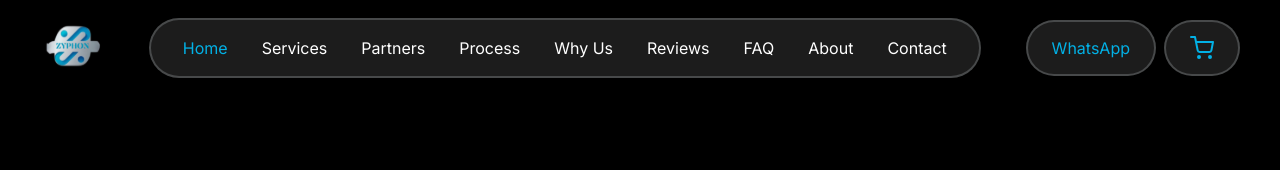
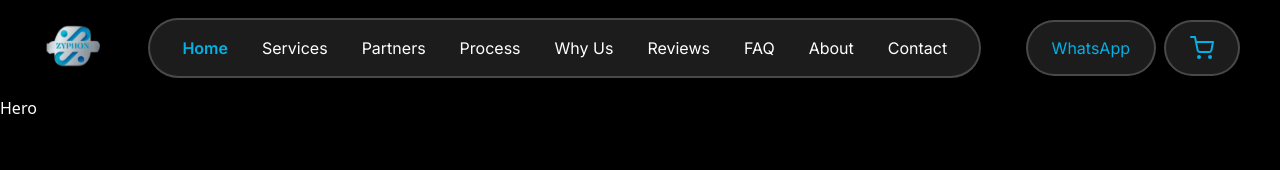
Before and after one commit to MaiNehaHu/Zyphone, a React (Vite) app: page / in a window 1280 px wide. Shown: the top 170 px of the page. Built offline with nearby package versions, Linux system fonts and the light colour scheme.

Commit message:
navbar fix

```diff
--- a/src/App.tsx
+++ b/src/App.tsx
@@ -1,5 +1,6 @@
 import CommonLayout from "./layout/CommonLayout";
 import { BrowserRouter, Route, Routes } from "react-router-dom";
+import Hero from "./pages/Hero";
 
 const App = () => {
   return (
@@ -10,7 +11,7 @@ const App = () => {
             path="/"
             element={
               <CommonLayout>
-                <h1>Hi</h1>
+                <Hero />
               </CommonLayout>
             }
           />
--- a/src/layout/NavBar.tsx
+++ b/src/layout/NavBar.tsx
@@ -1,29 +1,54 @@
-import { useState, type JSX } from "react";
+import { useEffect, useState, type JSX } from "react";
 import { FiHome, FiShoppingCart } from "react-icons/fi";
 import { LuLayoutGrid } from "react-icons/lu";
-import { Link, useLocation, useNavigate } from "react-router-dom";
+import { Link } from "react-router-dom";
 import logo from "../../logo.svg";
 
 interface NavItem {
     name: string;
-    slug: string;
+    targetId: string; // id of the section
 }
 
 const NavBar = () => {
-    const navigate = useNavigate();
-    const location = useLocation();
+    const [activeSection, setActiveSection] = useState("home");
 
     const navItems: NavItem[] = [
-        { name: "Home", slug: "/" },
-        { name: "Services", slug: "/services" },
-        { name: "Partners", slug: "/partners" },
-        { name: "Process", slug: "/process" },
-        { name: "Why Us", slug: "/why-us" },
-        { name: "Reviews", slug: "/reviews" },
-        { name: "FAQ", slug: "/faq" },
-        { name: "About", slug: "/about" },
-        { name: "Contact", slug: "/contact" },
+        { name: "Home", targetId: "home" },
+        { name: "Services", targetId: "services" },
+        { name: "Partners", targetId: "partners" },
+        { name: "Process", targetId: "process" },
+        { name: "Why Us", targetId: "why-us" },
+        { name: "Reviews", targetId: "reviews" },
+        { name: "FAQ", targetId: "faq" },
+        { name: "About", targetId: "about" },
+        { name: "Contact", targetId: "contact" },
     ];
+
+    const handleScroll = (id: string) => {
+        const section = document.getElementById(id);
+        if (section) {
+            section.scrollIntoView({ behavior: "smooth" });
+        }
+    };
+
+    useEffect(() => {
+        const sections = document.querySelectorAll("section[id]"); // every section with an id
+
+        const observer = new IntersectionObserver(
+            (entries) => {
+                entries.forEach((entry) => {
+                    if (entry.isIntersecting) {
+                        setActiveSection(entry.target.id); // update active section
+                    }
+                });
+            },
+            { threshold: 0.6 } // trigger when 60% of the section is visible
+        );
+
+        sections.forEach((section) => observer.observe(section));
+
+        return () => observer.disconnect();
+    }, []);
 
     return (
         <>
@@ -43,12 +68,12 @@ const NavBar = () => {
                     {navItems.map((item, index) => (
                         <button
                             key={index}
-                            onClick={() => navigate(item.slug)}
+                            onClick={() => handleScroll(item.targetId)}
                             className={`p-4 cursor-pointer rounded-full transition-colors duration-200
-                                ${location.pathname.includes(item.slug)
-                                    ? "text-[#02B1E6]"
-                                    : "hover:text-[#02B1E6] text-white"
-                                }`}
+                                ${activeSection === item.targetId
+                                    ? "text-[#02B1E6] font-semibold"
+                                    : "text-white hover:text-[#02B1E6]"}
+                            `}
                         >
                             {item.name}
                         </button>
@@ -57,7 +82,7 @@ const NavBar = () => {
 
                 {/* Desktop Actions */}
                 <div className="xl:flex hidden flex-row gap-2 items-center">
-                    <button className="px-6 py-3.5 cursor-pointer  transition-colors rounded-full border-2 border-[#E5F0F336] bg-[#FFFFFF1C] text-[#02B1E6] hover:bg-[#02B1E6] hover:text-white">
+                    <button className="px-6 py-3.5 cursor-pointer transition-colors rounded-full border-2 border-[#E5F0F336] bg-[#FFFFFF1C] text-[#02B1E6] hover:bg-[#02B1E6] hover:text-white">
                         WhatsApp
                     </button>
                     <button className="px-6 py-3.5 cursor-pointer transition-colors rounded-full border-2 border-[#E5F0F336] bg-[#FFFFFF1C] text-[#02B1E6] hover:bg-[#02B1E6] hover:text-white">
@@ -73,43 +98,67 @@ const NavBar = () => {
 };
 
 const BottomNav = () => {
-    const location = useLocation();
-    const navigate = useNavigate();
     const [openMore, setOpenMore] = useState(false);
     const [openCart, setOpenCart] = useState(false);
+    const [activeSection, setActiveSection] = useState("home");
+
 
     const navItems = [
-        { label: "Home", icon: <FiHome className="text-lg" />, path: "/" },
-        { label: "More", icon: <LuLayoutGrid className="text-lg" />, path: "/more" },
-        { label: "Cart", icon: <FiShoppingCart className="text-lg" />, path: "/cart" },
+        { label: "Home", icon: <FiHome className="text-lg" />, targetId: "home" },
+        { label: "More", icon: <LuLayoutGrid className="text-lg" />, targetId: "more" },
+        { label: "Cart", icon: <FiShoppingCart className="text-lg" />, targetId: "cart" },
     ];
 
     const moreItems = [
-        { name: "Services", slug: "/services" },
-        { name: "Partners", slug: "/partners" },
-        { name: "Process", slug: "/process" },
-        { name: "Why Us", slug: "/why-us" },
-        { name: "Reviews", slug: "/reviews" },
-        { name: "FAQ", slug: "/faq" },
-        { name: "About", slug: "/about" },
-        { name: "Contact", slug: "/contact" },
+        { name: "Services", targetId: "services" },
+        { name: "Partners", targetId: "partners" },
+        { name: "Process", targetId: "process" },
+        { name: "Why Us", targetId: "why-us" },
+        { name: "Reviews", targetId: "reviews" },
+        { name: "FAQ", targetId: "faq" },
+        { name: "About", targetId: "about" },
+        { name: "Contact", targetId: "contact" },
     ];
 
-    const isActive = (path: string) => location.pathname === path;
+    const handleScroll = (id: string) => {
+        const section = document.getElementById(id);
+        if (section) {
+            section.scrollIntoView({ behavior: "smooth" });
+        }
+        setOpenMore(false);
+        setOpenCart(false);
+    };
 
-    function handleClick(item: { path: string }) {
-        if (item.path === "/more") {
+    function handleClick(item: { targetId: string; label: string }) {
+        if (item.label === "More") {
             setOpenMore((p) => !p);
             setOpenCart(false);
-        } else if (item.path === "/cart") {
+        } else if (item.label === "Cart") {
             setOpenCart((p) => !p);
             setOpenMore(false);
         } else {
-            navigate(item.path);
-            setOpenMore(false);
-            setOpenCart(false);
+            handleScroll(item.targetId);
         }
     }
+
+    useEffect(() => {
+        const sections = document.querySelectorAll("section[id]"); // every section with an id
+
+        const observer = new IntersectionObserver(
+            (entries) => {
+                entries.forEach((entry) => {
+                    if (entry.isIntersecting) {
+                        setActiveSection(entry.target.id); // update active section
+                    }
+                });
+            },
+            { threshold: 0.6 } // trigger when 60% of the section is visible
+        );
+
+        sections.forEach((section) => observer.observe(section));
+
+        return () => observer.disconnect();
+    }, []);
 
     return (
         <div className="font-[Inter] xl:hidden flex items-center justify-center w-full fixed sm:bottom-2 bottom-1 left-0 right-0 z-30 sm:px-0 px-1">
@@ -118,12 +167,13 @@ const BottomNav = () => {
                     <button
                         key={idx}
                         onClick={() => handleClick(item)}
-                        className={`flex gap-1 flex-col items-center cursor-pointer py-2 flex-1 rounded-lg transition-colors ${isActive(item.path) ||
-                            (item.path === "/more" && openMore) ||
-                            (item.path === "/cart" && openCart)
+                        className={`flex flex-col items-center cursor-pointer py-2 flex-1 rounded-lg transition-colors
+                            ${activeSection === item.targetId ||
+                                (item.label === "More" && openMore) ||
+                                (item.label === "Cart" && openCart)
                                 ? "text-[#02B1E6]"
-                            : "text-gray-400"
-                            }`}
+                                : "text-gray-400"}
+                        `}
                     >
                         {item.icon}
                         <span className="text-xs">{item.label}</span>
@@ -135,24 +185,15 @@ const BottomNav = () => {
             {openMore && (
                 <Floater>
                     <>
-                        {moreItems.map((item, idx) => {
-                            const isActiveMore = location.pathname === item.slug;
-                            return (
+                        {moreItems.map((item, idx) => (
                             <button
                                 key={idx}
-                                    className={`cursor-pointer text-left px-3 sm:py-3 py-2 rounded-lg border transition text-sm ${isActiveMore
-                                        ? "bg-black/90 text-[#02B1E6] border-[#02B1E6]"
-                                        : "text-white hover:text-[#02B1E6] border-white/20 bg-black/10 hover:bg-black/40"
-                                        }`}
-                                    onClick={() => {
-                                        setOpenMore(false);
-                                        navigate(item.slug);
-                                    }}
+                                onClick={() => handleScroll(item.targetId)}
+                                className="cursor-pointer text-left px-3 sm:py-3 py-2 rounded-lg border transition text-sm text-white hover:text-[#02B1E6] border-white/20 bg-black/10 hover:bg-black/40"
                             >
                                 {item.name}
                             </button>
-                            );
-                        })}
+                        ))}
                     </>
                 </Floater>
             )}
@@ -168,13 +209,11 @@ const BottomNav = () => {
 };
 
 const Floater = ({ children }: { children: JSX.Element }) => {
-
     return (
         <div className="fixed sm:bottom-22 bottom-20 left-1/2 -translate-x-1/2 sm:w-[95%] w-[97%] border border-white/30 max-w-md bg-black/70 backdrop-blur-xl rounded-2xl shadow-xl sm:p-4 p-3 grid grid-cols-2 gap-2 z-40">
             {children}
         </div>
-    )
-}
-
+    );
+};
 
 export default NavBar;
--- /dev/null
+++ b/src/pages/Hero.tsx
@@ -0,0 +1,8 @@
+
+const Hero = () => {
+  return (
+    <div id="home" className="text-white">Hero</div>
+  )
+}
+
+export default Hero
```
Lines whose indentation alone changed are shown as unchanged.
